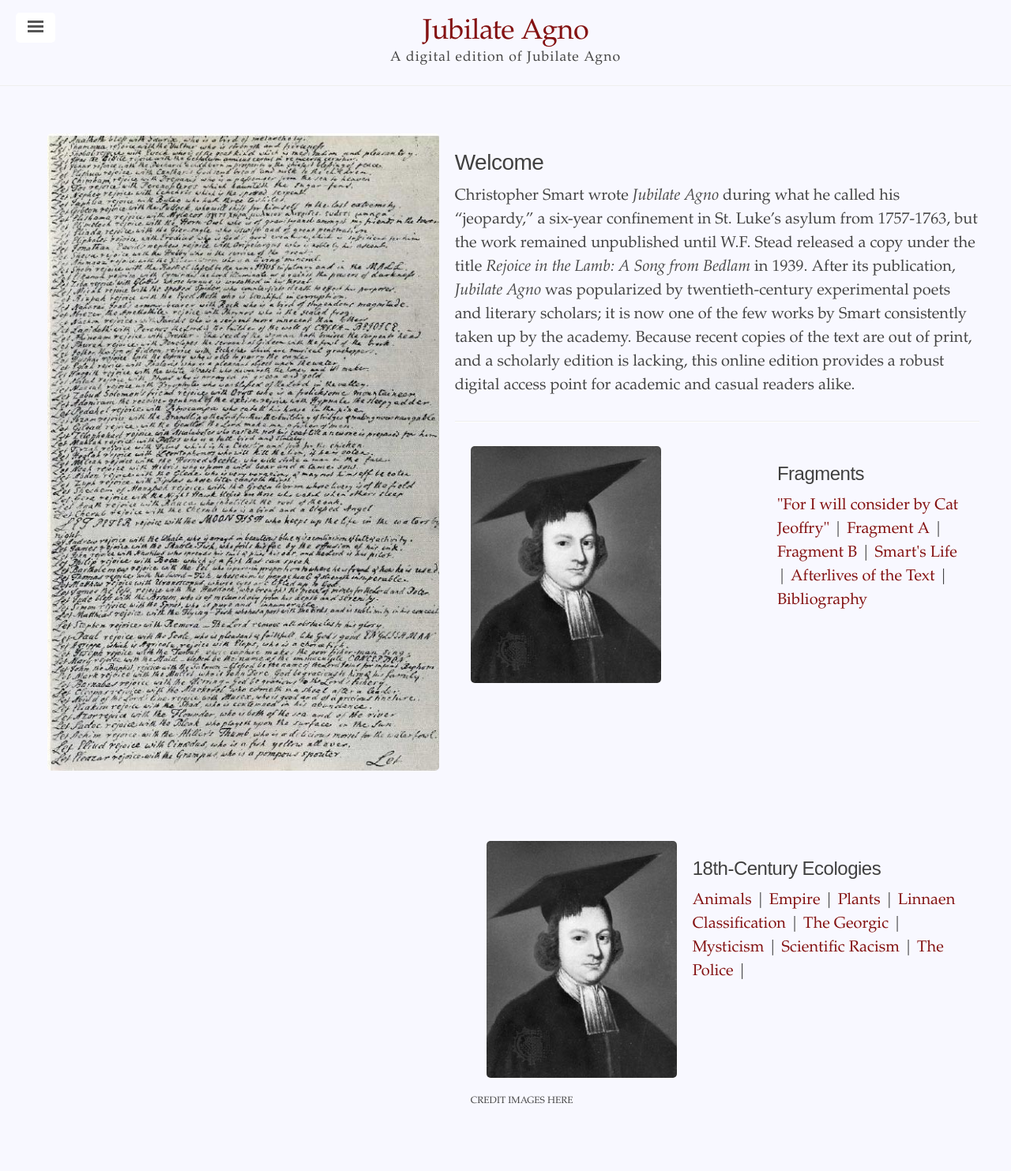
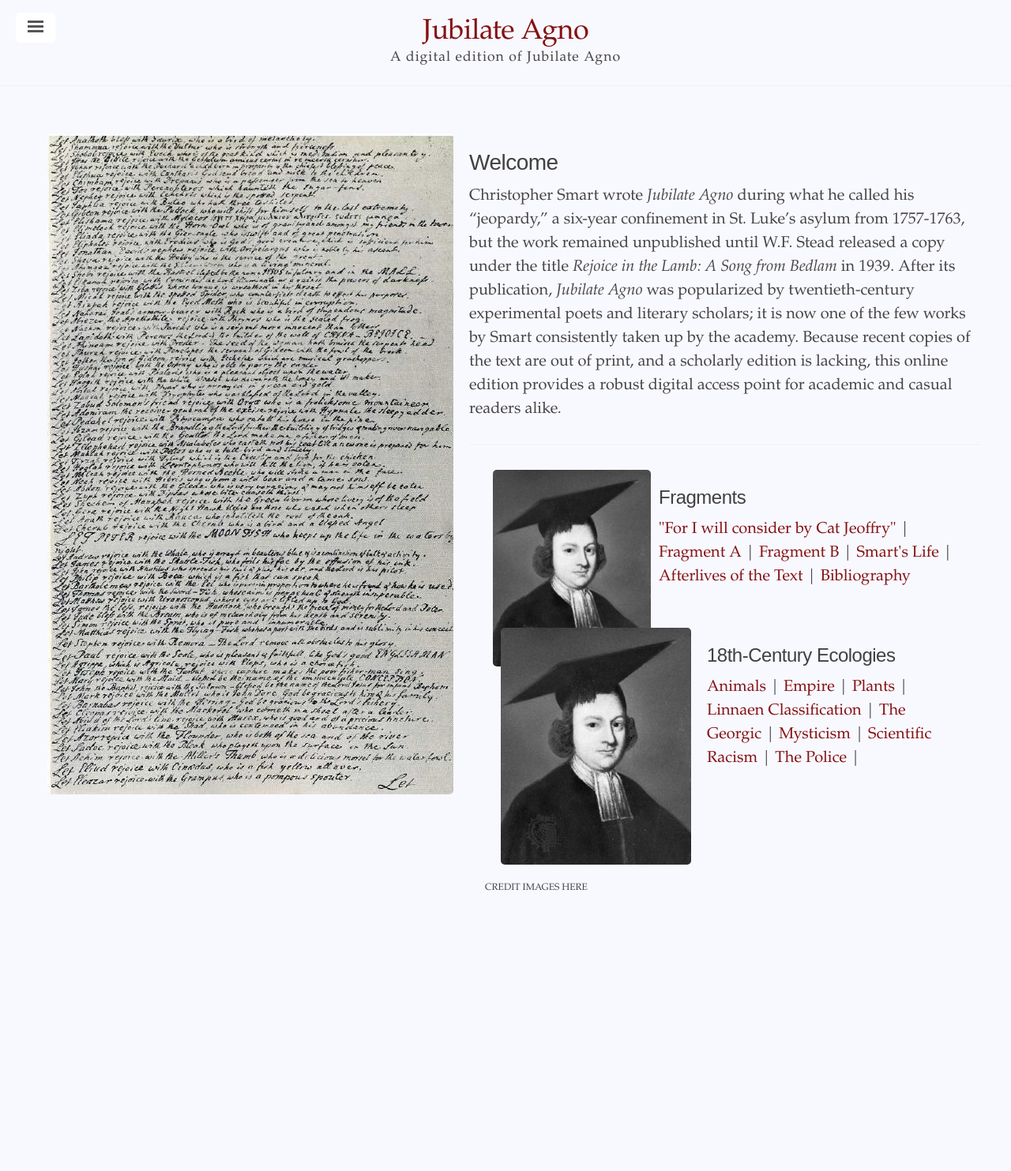
Before and after one commit to jwhittell/jubilate-agno-ed, a Jekyll site: the page built from index.html, in a window 1280 px wide. Shown: the whole page at 79% size. Built offline with Jekyll 4.4.1, drawn with Linux system fonts in a browser that asks for light colours; after the commit the page ends 1213 px from its top, so only the background shows below that.

Commit message:
Update _ja.scss

```diff
--- a/_sass/_ja.scss
+++ b/_sass/_ja.scss
@@ -41,8 +41,9 @@
 	justify-content: center;
 	text-align: center;
 	margin-right: 10px;
-	height: 500px;
-	width: 500px;
+	margin-left: 10px;
+	height: 200px;
+	width: 200px;
 	object-fit: fill;
 }
 
```
